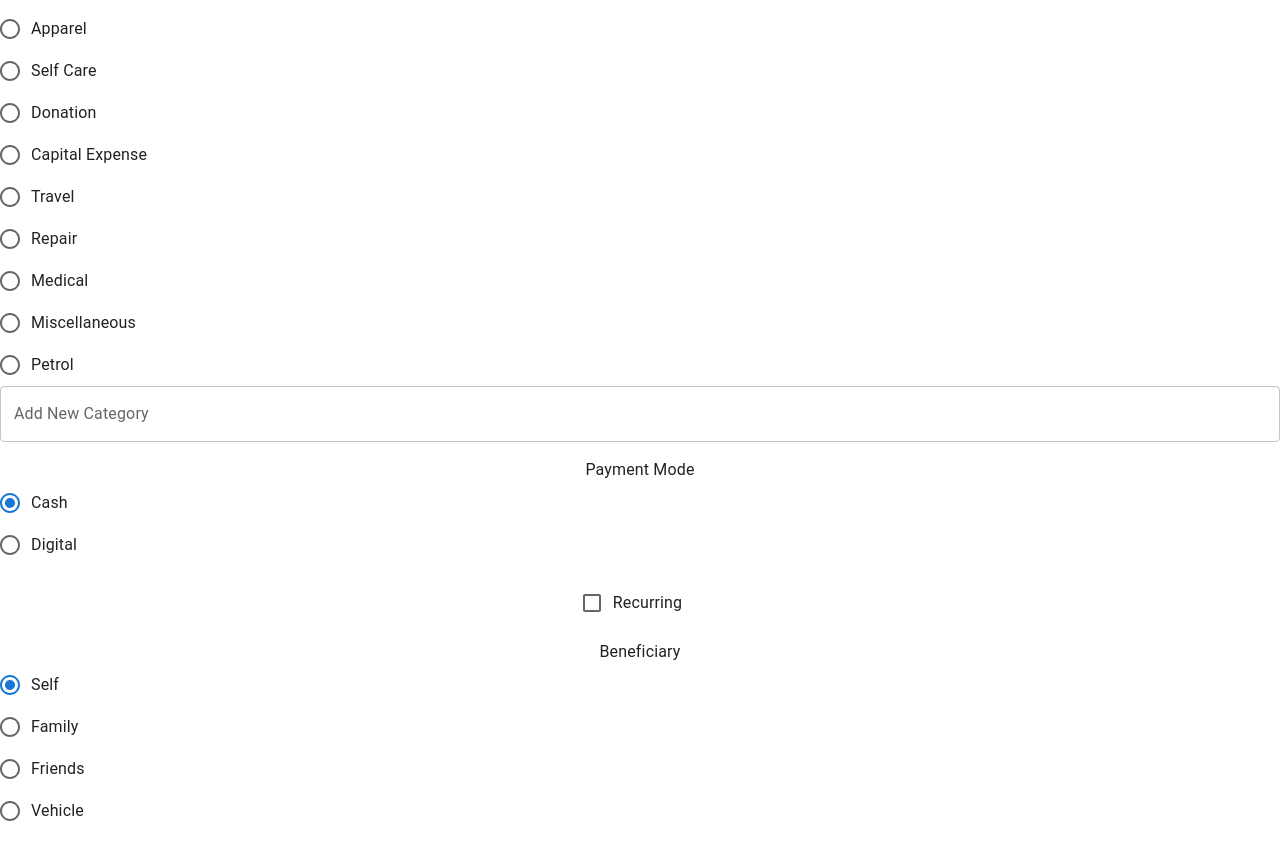
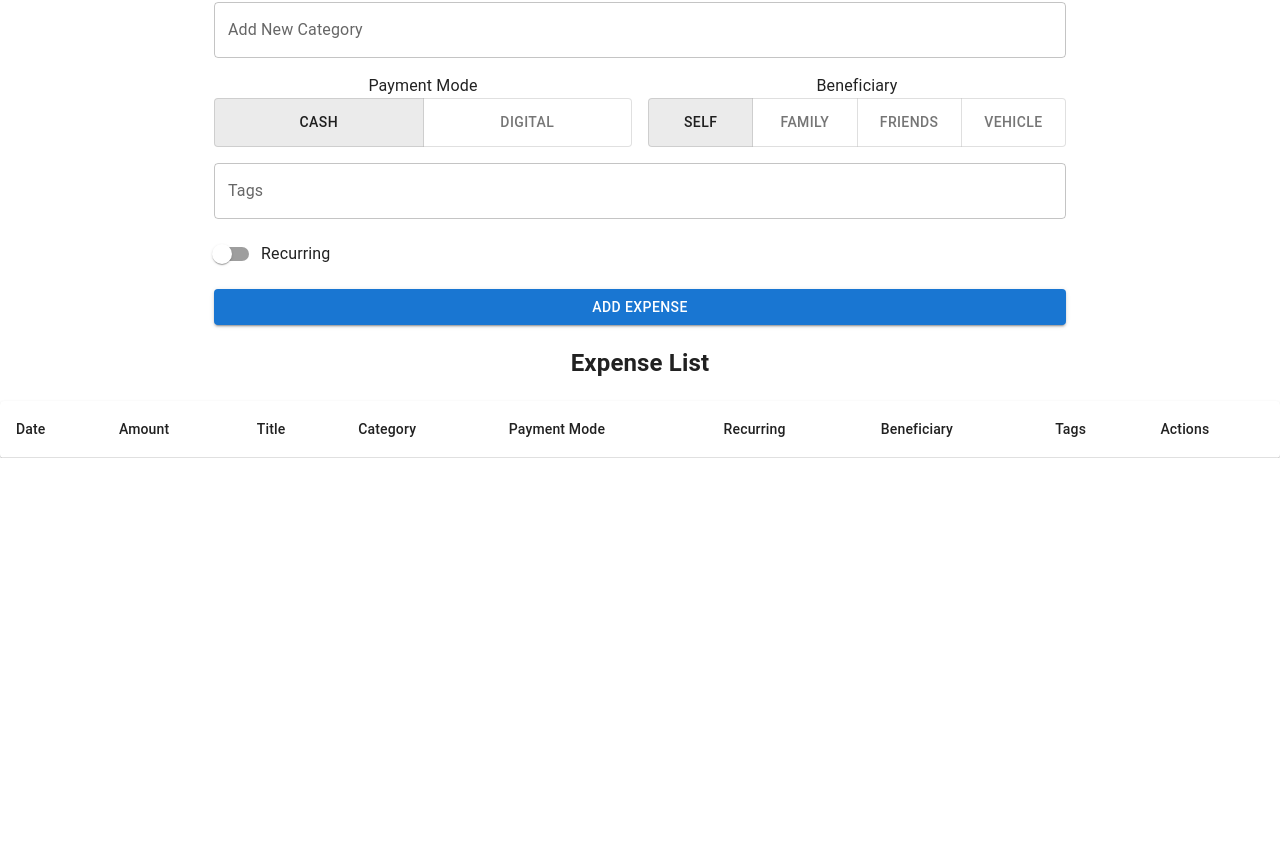
Before and after one commit to ishu9bansal/kharcha-v2, a React (Create React App) app: page / in a window 1280 px wide. Shown: the part 491-1337 px from the top of the page. After the commit the page ends 949 px from the top, so only its background shows below. Built offline with nearby package versions, Linux system fonts and the light colour scheme.

Commit message:
Improve the layout of the form and use button groups instead of radio buttons

```diff
--- a/src/components/ExpenseForm.tsx
+++ b/src/components/ExpenseForm.tsx
@@ -2,26 +2,24 @@
 import React, { useState } from 'react';
 import {
   Button,
-  Checkbox,
-  FormControl,
+  Grid,
+  Box,
+  Container,
+  ToggleButton,
+  ToggleButtonGroup,
+  Typography,
+  FormGroup,
   FormControlLabel,
-  FormLabel,
-  Grid,
-  Radio,
-  RadioGroup,
-  TextField,
+  Switch,
 } from '@mui/material';
-import { Expense } from '../types/Expense';
 import {
   DateInput,
   AmountInput,
   TitleInput,
   CategoryInput,
-  PaymentModeInput,
-  RecurringInput,
-  BeneficiaryInput,
   TagsInput,
 } from './Inputs';
+import { Expense } from '../types/Expense';
 
 interface ExpenseFormProps {
   onSaveExpense: (expense: Expense) => void;
@@ -54,12 +52,13 @@ const ExpenseForm: React.FC<ExpenseFormProps> = ({ onSaveExpense }) => {
   };
 
   return (
-    <form onSubmit={handleSubmit}>
+    <Container maxWidth="md">
+      <Box component="form" onSubmit={handleSubmit} sx={{ mt: 3 }}>
         <Grid container spacing={2}>
-        <Grid item xs={12}>
+          <Grid item xs={12} sm={6}>
             <DateInput value={date} onChange={setDate} />
           </Grid>
-        <Grid item xs={12}>
+          <Grid item xs={12} sm={6}>
             <AmountInput value={amount} onChange={setAmount} />
           </Grid>
           <Grid item xs={12}>
@@ -68,25 +67,51 @@ const ExpenseForm: React.FC<ExpenseFormProps> = ({ onSaveExpense }) => {
           <Grid item xs={12}>
             <CategoryInput selectedCategory={category} onChange={setCategory} newCategory={newCategory} onNewCategoryChange={setNewCategory} />
           </Grid>
-        <Grid item xs={12}>
-          <PaymentModeInput selectedMode={paymentMode} onChange={setPaymentMode} />
+          <Grid item xs={12} sm={6}>
+            <Typography component="legend">Payment Mode</Typography>
+            <ToggleButtonGroup
+              value={paymentMode}
+              exclusive
+              onChange={(e, value) => setPaymentMode(value)}
+              fullWidth
+            >
+              <ToggleButton value="Cash">Cash</ToggleButton>
+              <ToggleButton value="Digital">Digital</ToggleButton>
+            </ToggleButtonGroup>
           </Grid>
-        <Grid item xs={12}>
-          <RecurringInput value={recurring} onChange={setRecurring} />
-        </Grid>
-        <Grid item xs={12}>
-          <BeneficiaryInput selectedBeneficiary={beneficiary} onChange={setBeneficiary} />
+          <Grid item xs={12} sm={6}>
+            <Typography component="legend">Beneficiary</Typography>
+            <ToggleButtonGroup
+              value={beneficiary}
+              exclusive
+              onChange={(e, value) => setBeneficiary(value)}
+              fullWidth
+            >
+              <ToggleButton value="Self">Self</ToggleButton>
+              <ToggleButton value="Family">Family</ToggleButton>
+              <ToggleButton value="Friends">Friends</ToggleButton>
+              <ToggleButton value="Vehicle">Vehicle</ToggleButton>
+            </ToggleButtonGroup>
           </Grid>
           <Grid item xs={12}>
             <TagsInput value={tags} onChange={setTags} />
           </Grid>
           <Grid item xs={12}>
-          <Button type="submit" variant="contained" color="primary">
+            <FormGroup>
+              <FormControlLabel
+                control={<Switch checked={recurring} onChange={() => setRecurring(!recurring)} />}
+                label="Recurring"
+              />
+            </FormGroup>
+          </Grid>
+          <Grid item xs={12}>
+            <Button type="submit" variant="contained" color="primary" fullWidth>
               Add Expense
             </Button>
           </Grid>
         </Grid>
-    </form>
+      </Box>
+    </Container>
   );
 };
 
--- a/src/components/Inputs.tsx
+++ b/src/components/Inputs.tsx
@@ -51,18 +51,19 @@ export const CategoryInput: React.FC<{
   return (
     <FormControl component="fieldset" fullWidth>
       <Typography component="legend">Category</Typography>
-      <RadioGroup
-        value={selectedCategory}
-        onChange={(e) => onChange(e.target.value)}
-      >
+      <Grid container spacing={2}>
         {categories.map((category) => (
+          <Grid item xs={6} sm={4} md={3} key={category}>
             <FormControlLabel
-            key={category}
-            value={category}
               control={<Radio />}
               label={category}
+              value={category}
+              checked={selectedCategory === category}
+              onChange={() => onChange(category)}
             />
+          </Grid>
         ))}
+        <Grid item xs={12}>
           <TextField
             label="Add New Category"
             type="text"
@@ -70,56 +71,11 @@ export const CategoryInput: React.FC<{
             onChange={(e) => onNewCategoryChange(e.target.value)}
             fullWidth
           />
-      </RadioGroup>
+        </Grid>
+      </Grid>
     </FormControl>
   );
 };
-
-export const PaymentModeInput: React.FC<{
-  selectedMode: 'Cash' | 'Digital';
-  onChange: (value: 'Cash' | 'Digital') => void;
-}> = ({ selectedMode, onChange }) => (
-  <FormControl component="fieldset" fullWidth>
-    <Typography component="legend">Payment Mode</Typography>
-    <RadioGroup
-      value={selectedMode}
-      onChange={(e) => onChange(e.target.value as 'Cash' | 'Digital')}
-    >
-      <FormControlLabel value="Cash" control={<Radio />} label="Cash" />
-      <FormControlLabel value="Digital" control={<Radio />} label="Digital" />
-    </RadioGroup>
-  </FormControl>
-);
-
-export const RecurringInput: React.FC<{ value: boolean, onChange: (value: boolean) => void }> = ({ value, onChange }) => (
-  <FormControlLabel
-    control={
-      <Checkbox
-        checked={value}
-        onChange={() => onChange(!value)}
-      />
-    }
-    label="Recurring"
-  />
-);
-
-export const BeneficiaryInput: React.FC<{
-  selectedBeneficiary: 'Self' | 'Family' | 'Friends' | 'Vehicle';
-  onChange: (value: 'Self' | 'Family' | 'Friends' | 'Vehicle') => void;
-}> = ({ selectedBeneficiary, onChange }) => (
-  <FormControl component="fieldset" fullWidth>
-    <Typography component="legend">Beneficiary</Typography>
-    <RadioGroup
-      value={selectedBeneficiary}
-      onChange={(e) => onChange(e.target.value as 'Self' | 'Family' | 'Friends' | 'Vehicle')}
-    >
-      <FormControlLabel value="Self" control={<Radio />} label="Self" />
-      <FormControlLabel value="Family" control={<Radio />} label="Family" />
-      <FormControlLabel value="Friends" control={<Radio />} label="Friends" />
-      <FormControlLabel value="Vehicle" control={<Radio />} label="Vehicle" />
-    </RadioGroup>
-  </FormControl>
-);
 
 export const TagsInput: React.FC<{ value: string, onChange: (value: string) => void }> = ({ value, onChange }) => (
   <TextField
```
Lines whose indentation alone changed are shown as unchanged.
